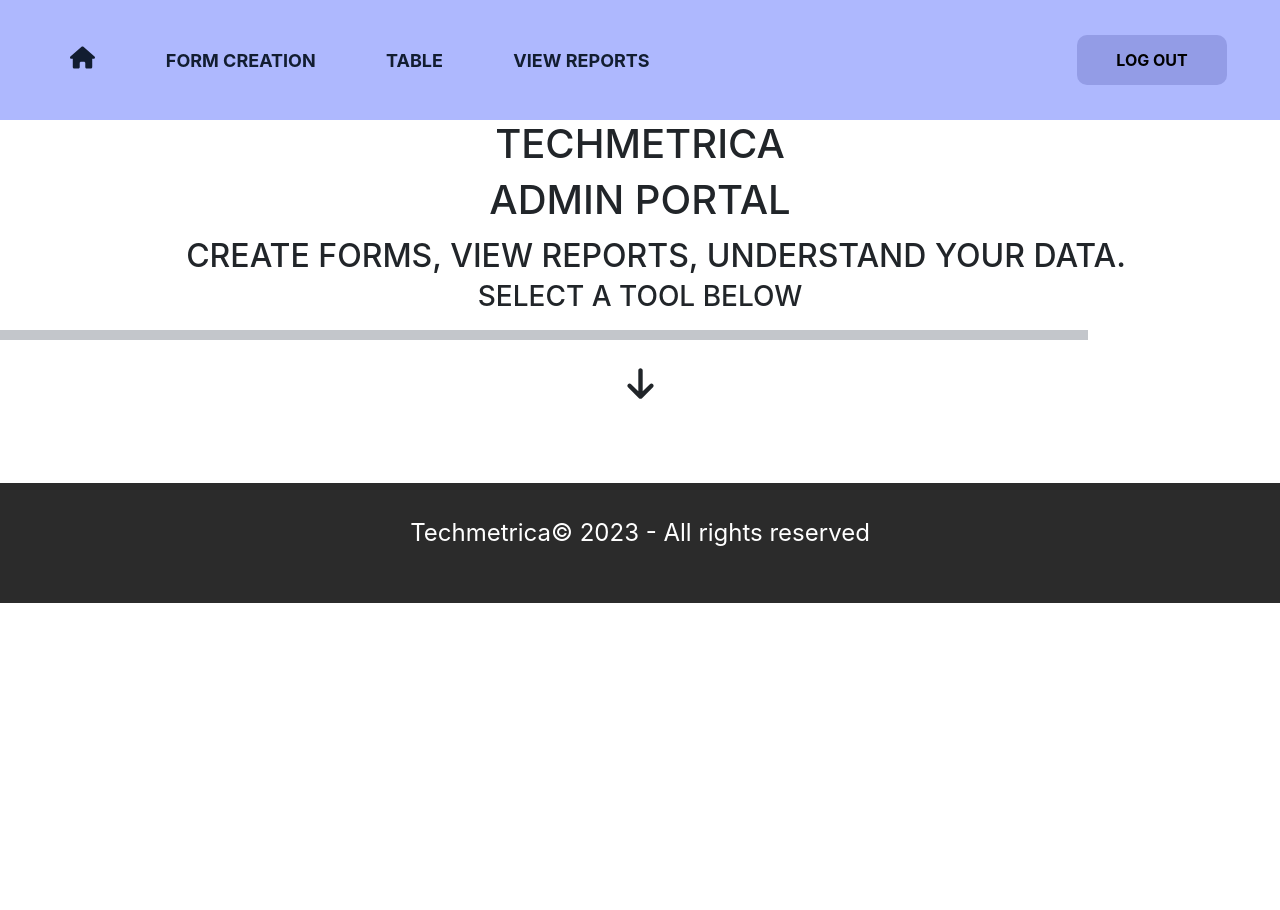
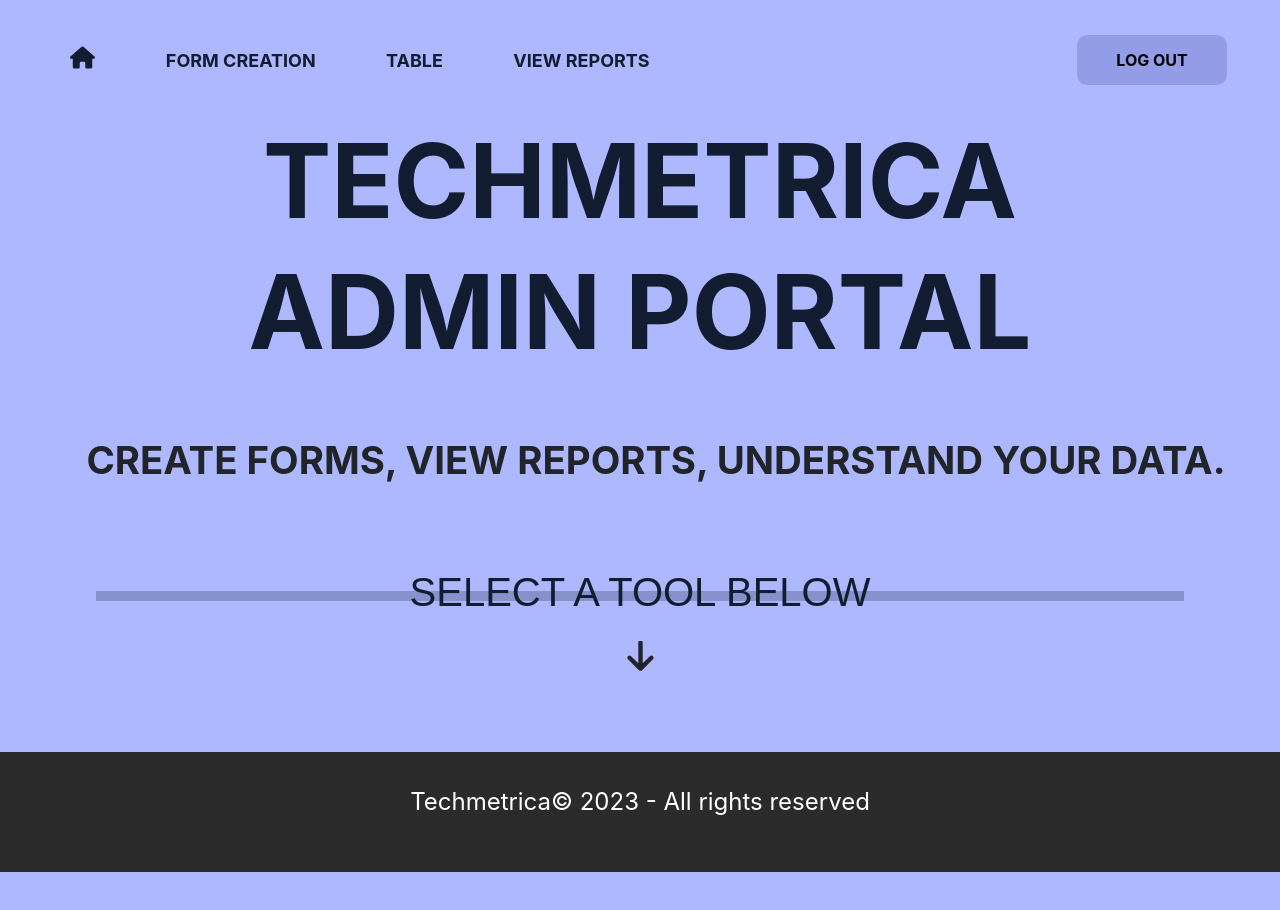
Before and after one commit to LeoHacopian/user-portal, a React (Create React App) app: page /Admin in a window 1280 px wide. Shown: the top 910 px of the page. Before the commit the page ends 800 px from the top, so only its background shows below. Built offline with nearby package versions, Linux system fonts and the light colour scheme.

Commit message:
Update UserPortal.css

```diff
--- a/src/Components/UserPortal/UserPortal.css
+++ b/src/Components/UserPortal/UserPortal.css
@@ -68,3 +68,140 @@
   flex-shrink: 0;
   scroll-snap-align: start;
 }
+
+.Admin-Portal {
+  display: flex;
+  flex-direction: column;
+  align-items: center;
+  background-color: #AEB8FE;
+  height: 100vh;
+}
+
+.Admin-TechmetricaTitle {
+  display: flex;
+  justify-content: center;
+  align-items: center;
+  color: #121D31;
+  font-size: 8vw;
+  font-weight: bold;
+  width: 100%;
+  overflow: hidden;
+}
+
+
+
+.Admin-TechmetricaSlogan {
+  color: var(--Font-Blue);
+  font-size: 3vw;
+  width: 100%;
+  font-weight: bold;
+  margin-top: 50px;
+  margin-bottom: 75px;
+  overflow: hidden;
+}
+
+.Admin-GameSelection-Container {
+  align-items: center;
+  display: flex;
+  height: 8vh;
+  justify-content: center;
+  max-width: 85vw;
+}
+
+.GameSelectionLine {
+  border: 5px solid #121D31;
+  width: 85vw;
+}
+
+.Admin-GameSelectionText {
+  color: #121D31;
+  background-color: #AEB8FE;
+  font-family: sans-serif;
+  font-size: 2.5rem;
+  padding: 25px 50px;
+  position: absolute;
+}
+
+.GameInfo-Container {
+  width: 100%;
+  display: flex;
+  justify-content: space-around;
+  margin-bottom: 2%;
+}
+
+.GameSelection-Image {
+  border-radius: 20px;
+  transform: scale(0.8);
+}
+
+.GameInfo-Text {
+  display: flex;
+  flex-direction: column;
+  justify-content: center;
+  align-items: center;
+  margin-left: 2%;
+  margin-right: 4%;
+  width: 50%;
+  transform: translateY(-5%);
+}
+
+.GameInfo-Container2 {
+  width: 100%;
+  display: flex;
+  justify-content: space-around;
+}
+
+.GameSelection-Image2 {
+  border-radius: 20px;
+
+}
+
+.GameInfo-Text2 {
+  display: flex;
+  flex-direction: column;
+  justify-content: center;
+  align-items: center;
+  margin-left: 2%;
+  width: 50%;
+}
+
+.GameInfo-Title {
+  font-size: 2.5vw;
+  font-weight: bold;
+  margin-bottom: 3%;
+}
+
+p {
+  font-size: 1.5vw;
+  text-align: left;
+}
+
+.PlayGame {
+  display: flex;
+  justify-content: center;
+  align-items: center;
+  width: 100%;
+  margin-top: 2%;
+  outline: none;
+  border: none;
+  border-radius: 10px;
+  height: 7vh;
+  background-color: rgb(236, 113, 113);
+  font-size: large;
+}
+
+.PlayGame:hover {
+  background-color: rgb(221, 70, 70);
+  cursor: pointer;
+}
+
+.PlayGame:active {
+  background-color: rgb(172, 49, 49);
+  cursor: pointer;
+  text-decoration: none;
+  outline: none;
+}
+
+.PlayGame:focus {
+  outline: none;
+}
```
